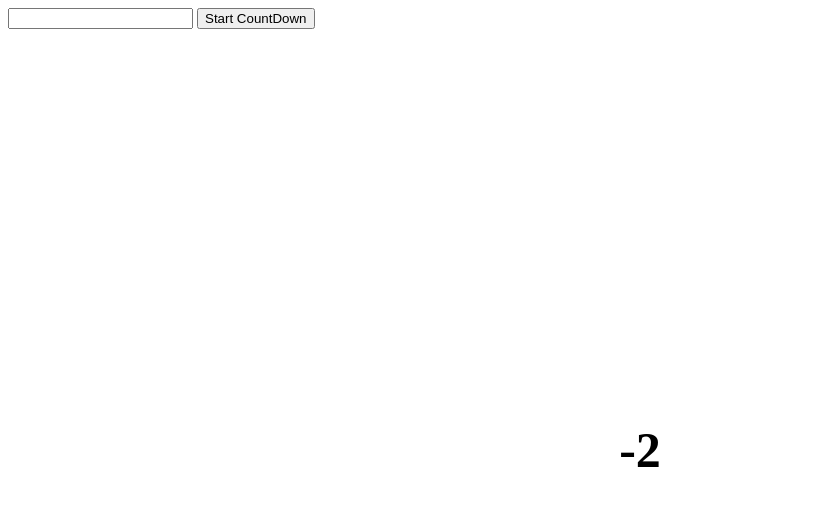
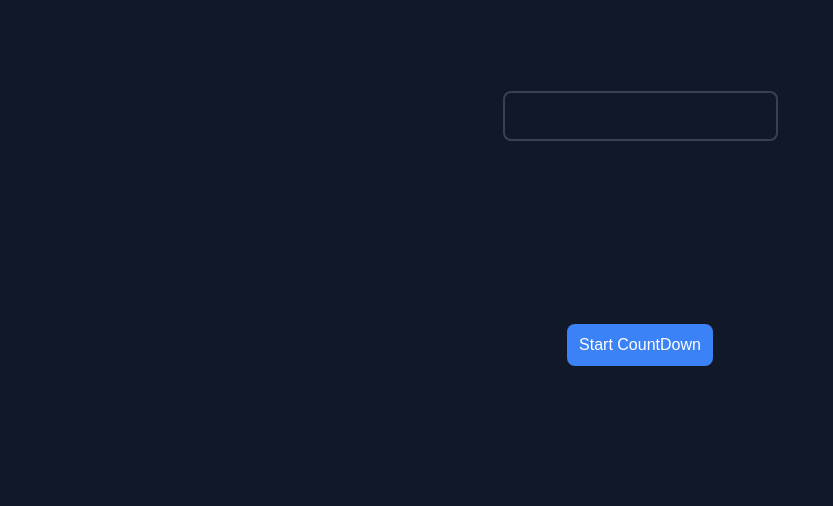
Before and after one commit to kvchi/Countdown-, a plain HTML site: page index.html in a window 1280 px wide. Both pictures are taken after a click on the button "Start CountDown". Shown: the whole page, without its empty margins (0-833 px from the left). Drawn offline with Linux system fonts and the light colour scheme.

Commit message:
Css and js adjustments

```diff
--- a/index.html
+++ b/index.html
@@ -4,6 +4,7 @@
     <meta charset="UTF-8">
     <meta name="viewport" content="width=device-width, initial-scale=1.0">
     <title>Document</title>
+    <link rel="stylesheet" href="style.css">
 </head>
 <body>
     <input type="text" name="" id="userInput">
--- a/index.js
+++ b/index.js
@@ -2,33 +2,34 @@ const startBtn = document.getElementById("startBtn");
  const userInput = document.getElementById("userInput")
  const counter = document.getElementById("counter");
 
- startBtn.addEventListener("click", () => {
-   let count = Number(userInput.value)
-   counter.textContent = count
+ let timerId = null;
 
-   counter.style.position = "absolute";
- counter.style.top = "50%";
- counter.style.left = "50%";
- counter.style.transform = "translate(-50%, -50%)";
- counter.style.fontSize = "50px";
- counter.style.color = "black";
- counter.style.zIndex = "1";
- counter.style.fontWeight = "bold";
- counter.style.textAlign = "center";
+function startCountdown() {
+  const raw = userInput.value.trim();
+  const countStart = Number(raw);
 
+  if (!raw || isNaN(countStart) || countStart <= 0) {
+    alert("Invalid input. Please enter a positive number.");
+    return;
+  }
+  if (timerId) clearInterval(timerId);
 
+  let count = countStart;
+  counter.textContent = count;
 
-   const timer = setInterval(() => {
-     count--;
-     if(count === 0) {
-       clearInterval(timer)
-     alert("times up")
+timerId = setInterval(() => {
+  count--;
+counter.textContent = count;
 
-     }
-     counter.textContent = count;
+ counter.classList.add('animate');
+setTimeout(() => counter.classList.remove('animate'), 150);
 
-   }, 1000)
+if (count === 0) {
+  clearInterval(timerId);
+  alert("Times up!");
+}
+}, 1000);
 
-   userInput = document.getElementById("userInput").value = ""
-
- })
+userInput.value = "";
+  }
+ startBtn.addEventListener("click", startCountdown);
--- /dev/null
+++ b/style.css
@@ -0,0 +1,70 @@
+
+/* 1. Import a digital‑style font */
+@import url('https://fonts.googleapis.com/css2?family=Orbitron:wght@500;700&display=swap');
+
+/* 2. Design tokens */
+:root {
+  --clr-bg: #111827;          /* near‑black */
+  --clr-primary: #10b981;     /* emerald green */
+  --clr-secondary: #374151;   /* slate gray */
+  --clr-accent: #3b82f6;      /* blue for the button */
+  --radius: 0.5rem;
+  --space: 1rem;
+}
+
+/* 3. Base reset */
+*,
+*::before,
+*::after { box-sizing: border-box; }
+
+body {
+  margin: 0;
+  height: 100vh;
+  display: grid;
+  place-items: center;
+  background: var(--clr-bg);
+  font-family: 'Orbitron', sans-serif;
+  color: var(--clr-primary);
+}
+
+/* Input + button */
+#userInput {
+  padding: 0.75rem;
+  border: 2px solid var(--clr-secondary);
+  background: transparent;
+  color: var(--clr-primary);
+  border-radius: var(--radius);
+  font-size: 1.2rem;
+  text-align: center;
+  letter-spacing: 1px;
+}
+
+#startBtn {
+  padding: 0.75rem;
+  border: none;
+  border-radius: var(--radius);
+  background: var(--clr-accent);
+  color: #fff;
+  font-size: 1rem;
+  cursor: pointer;
+  transition: background 0.2s ease;
+}
+
+#startBtn:hover { background: #2563eb; }
+
+/* Counter display */
+#counter {
+  margin-top: var(--space);
+  font-size: 4rem;
+  font-weight: 700;
+  text-shadow: 0 0 10px rgba(16,185,129,0.6);
+  min-height: 5rem;
+}
+
+/* 7. Fade‑in animation for numbers */
+@keyframes pop {
+  from { transform: scale(0.8); opacity: 0; }
+  to   { transform: scale(1);   opacity: 1; }
+}
+
+#counter.animate { animation: pop 0.2s ease; }
```
